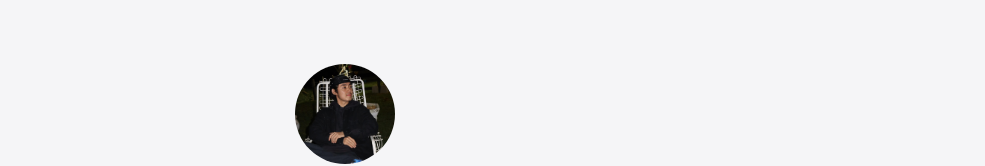
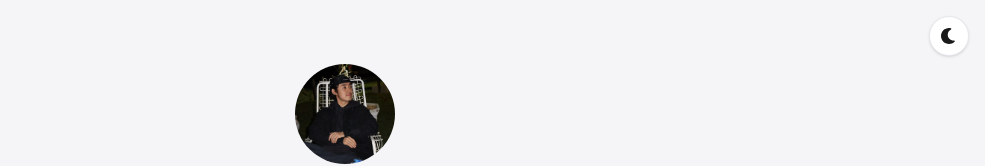
Before and after one commit to BrunoEijiMine/link-bio, a React (Vite) app: page / in a window 1280 px wide. Shown: the top 166 px of the page, without its empty margins (295-1280 px from the left). Built offline with nearby package versions, Linux system fonts and the light colour scheme.

Commit message:
feat: Adicionando modo noturno

```diff
--- a/index.html
+++ b/index.html
@@ -5,6 +5,16 @@
     <link rel="icon" type="image/x-icon" href="/favicon.ico" />
     <meta name="viewport" content="width=device-width, initial-scale=1.0" />
     <title>Biografia</title>
+    <script>
+      (function () {
+        var stored = localStorage.getItem("theme");
+        var isDark =
+          stored === "dark" ||
+          (stored !== "light" &&
+            window.matchMedia("(prefers-color-scheme: dark)").matches);
+        document.documentElement.classList.toggle("dark", isDark);
+      })();
+    </script>
   </head>
   <body>
     <div id="root"></div>
--- a/src/App.jsx
+++ b/src/App.jsx
@@ -3,11 +3,13 @@ import { LinkList } from "./components/LinkList";
 import { Profile } from "./components/Profile";
 import { links } from "./components/links";
 import { Footer } from "./components/Footer";
+import { ThemeToggle } from "./components/ThemeToggle";
 import { Analytics } from "@vercel/analytics/react"
 
 function App() {
   return (
     <>
+      <ThemeToggle />
       <Container>
         <Profile />
         <LinkList links={links} />
--- /dev/null
+++ b/src/components/ThemeToggle.jsx
@@ -0,0 +1,30 @@
+import { useEffect, useState } from "react";
+import { FontAwesomeIcon } from "@fortawesome/react-fontawesome";
+import { faSun, faMoon } from "@fortawesome/free-solid-svg-icons";
+
+function getInitialTheme() {
+  const stored = localStorage.getItem("theme");
+  if (stored === "light" || stored === "dark") return stored;
+  return window.matchMedia("(prefers-color-scheme: dark)").matches ? "dark" : "light";
+}
+
+export function ThemeToggle() {
+  const [theme, setTheme] = useState(getInitialTheme);
+
+  useEffect(() => {
+    document.documentElement.classList.toggle("dark", theme === "dark");
+    localStorage.setItem("theme", theme);
+  }, [theme]);
+
+  return (
+    <button
+      type="button"
+      onClick={() => setTheme((current) => (current === "dark" ? "light" : "dark"))}
+      aria-label={theme === "dark" ? "Ativar modo claro" : "Ativar modo escuro"}
+      className="fixed right-4 top-4 flex h-10 w-10 items-center justify-center rounded-full
+        border border-line bg-card text-primary shadow-sm transition-colors hover:bg-page"
+    >
+      <FontAwesomeIcon icon={theme === "dark" ? faSun : faMoon} />
+    </button>
+  );
+}
--- a/src/index.css
+++ b/src/index.css
@@ -23,6 +23,20 @@
   --text-icon: clamp(18px, 2vw, 25px);
 }
 
+:root.dark {
+  --color-page: #0d1117;
+  --color-card: #1a1f26;
+  --color-badge: #103a2c;
+
+  --color-primary: #f2f3f5;
+  --color-secondary: #9aa4b2;
+  --color-role: #a996ff;
+  --color-muted: #7d8794;
+  --color-badge-fg: #34d399;
+
+  --color-line: #2b313c;
+}
+
 @keyframes status-pulse {
   0% {
     transform: scale(1);
@@ -44,6 +58,7 @@
   body {
     font-family: var(--font-primary);
     background-color: var(--color-page);
+    transition: background-color 0.2s ease;
   }
 
   p, h1, h2, h3, h4, h5, h6 {
```
